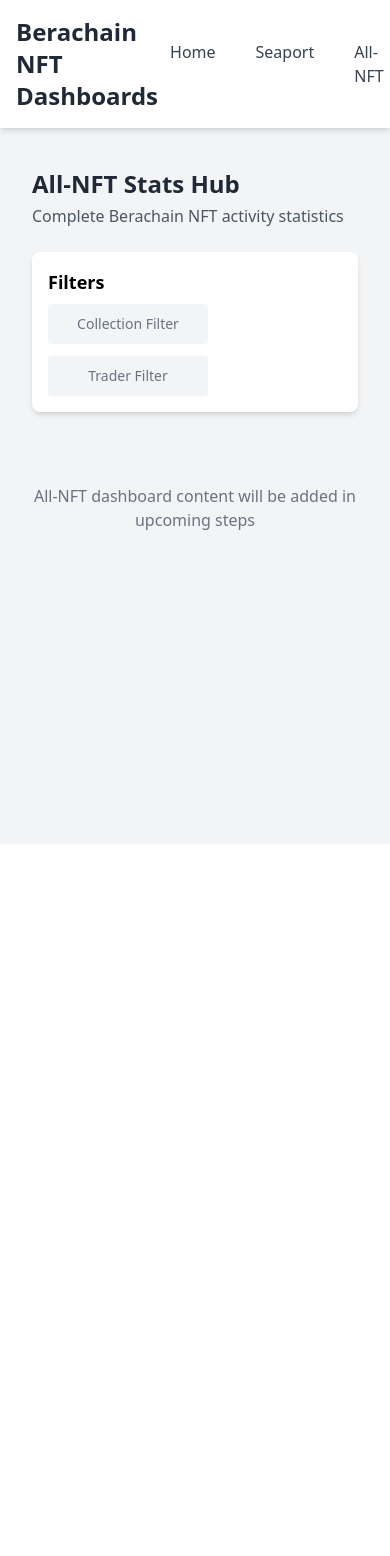
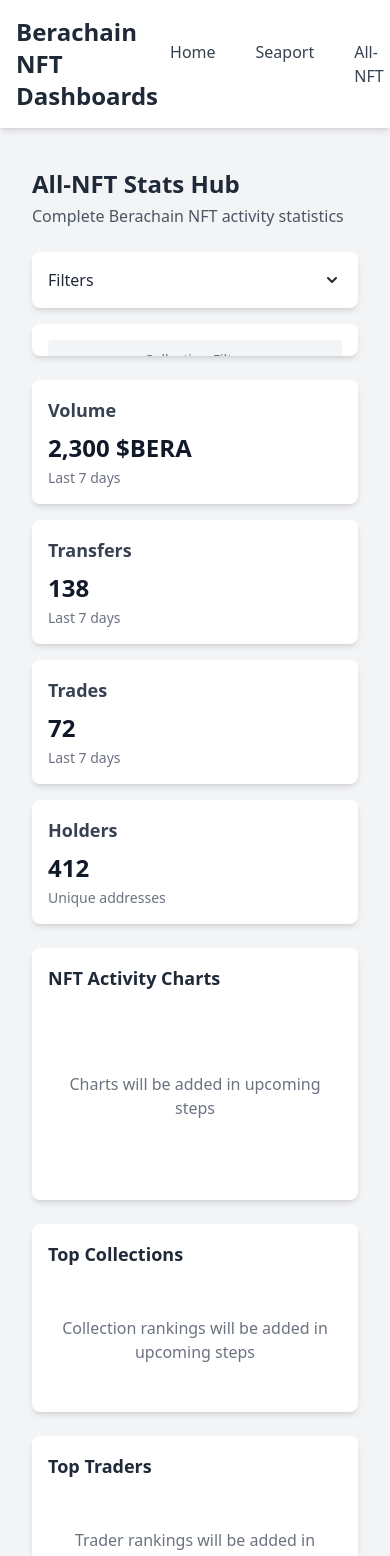
Before and after one commit to ooohminh/jpegpulse, a React (Create React App) app: page /all-nft in a window 390 px wide. Shown: the top 1556 px of the page. Before the commit the page ends 844 px from the top, so only its background shows below. Built offline with nearby package versions, Linux system fonts and the light colour scheme.

Commit message:
Add mobile responsiveness

```diff
--- a/src/AllNFTDashboard.js
+++ b/src/AllNFTDashboard.js
@@ -1,34 +1,113 @@
-import React from 'react';
+import React, { useState } from 'react';
 
 function AllNFTDashboard() {
+  // State for mobile filter drawer
+  const [showFilters, setShowFilters] = useState(false);
+
+  // Toggle filter drawer (mobile only)
+  const toggleFilters = () => {
+    setShowFilters(!showFilters);
+  };
+
   return (
     <div className="p-4">
       <header className="mb-6">
-        <h1 className="text-2xl font-bold text-gray-800 dark:text-white">
+        <h1 className="text-2xl font-bold text-gray-800 dark:text-white transition-colors duration-200">
           All-NFT Stats Hub
         </h1>
-        <p className="text-gray-600 dark:text-gray-300 mt-1">
+        <p className="text-gray-600 dark:text-gray-300 mt-1 transition-colors duration-200">
           Complete Berachain NFT activity statistics
         </p>
       </header>
 
-      <div className="filter-bar bg-white dark:bg-gray-800 rounded-lg shadow-md p-4 mb-6">
-        <h2 className="text-lg font-semibold mb-2">Filters</h2>
+      {/* Mobile filter toggle button */}
+      <div className="md:hidden mb-4">
+        <button
+          onClick={toggleFilters}
+          className="w-full flex items-center justify-between bg-white dark:bg-gray-800 rounded-lg shadow-md p-4 text-gray-800 dark:text-white transition-colors duration-200"
+        >
+          <span className="font-medium">Filters</span>
+          <svg
+            xmlns="http://www.w3.org/2000/svg"
+            className={`h-5 w-5 transition-transform duration-200 ${showFilters ? 'transform rotate-180' : ''}`}
+            viewBox="0 0 20 20"
+            fill="currentColor"
+          >
+            <path fillRule="evenodd" d="M5.293 7.293a1 1 0 011.414 0L10 10.586l3.293-3.293a1 1 0 111.414 1.414l-4 4a1 1 0 01-1.414 0l-4-4a1 1 0 010-1.414z" clipRule="evenodd" />
+          </svg>
+        </button>
+      </div>
+
+      {/* Filters - visible on desktop, collapsible on mobile */}
+      <div className={`filter-bar bg-white dark:bg-gray-800 rounded-lg shadow-md p-4 mb-6 transition-all duration-200 ${showFilters ? 'max-h-64' : 'max-h-0 md:max-h-none overflow-hidden md:overflow-visible p-0 md:p-4'}`}>
+        <h2 className="text-lg font-semibold mb-2 text-gray-800 dark:text-white transition-colors duration-200 hidden md:block">Filters</h2>
         {/* Filter inputs will be added here in a future step */}
-        <div className="flex flex-wrap gap-3">
-          <div className="filter-placeholder w-40 h-10 bg-gray-100 dark:bg-gray-700 rounded flex items-center justify-center text-sm text-gray-500 dark:text-gray-400">
+        <div className="flex flex-col sm:flex-row flex-wrap gap-3">
+          <div className="filter-placeholder w-full sm:w-40 h-10 bg-gray-100 dark:bg-gray-700 rounded flex items-center justify-center text-sm text-gray-500 dark:text-gray-400 transition-colors duration-200">
             Collection Filter
           </div>
-          <div className="filter-placeholder w-40 h-10 bg-gray-100 dark:bg-gray-700 rounded flex items-center justify-center text-sm text-gray-500 dark:text-gray-400">
+          <div className="filter-placeholder w-full sm:w-40 h-10 bg-gray-100 dark:bg-gray-700 rounded flex items-center justify-center text-sm text-gray-500 dark:text-gray-400 transition-colors duration-200">
             Trader Filter
           </div>
         </div>
       </div>
 
-      <div className="dashboard-content">
-        {/* Dashboard content will be added here in future steps */}
-        <div className="text-center text-gray-500 dark:text-gray-400 py-12">
-          All-NFT dashboard content will be added in upcoming steps
+      {/* Main content area - grid on larger screens */}
+      <div className="dashboard-content grid grid-cols-1 lg:grid-cols-12 gap-6">
+        {/* Left column - would contain charts */}
+        <div className="lg:col-span-8 space-y-6">
+          {/* Stats cards - grid layout */}
+          <div className="grid grid-cols-1 sm:grid-cols-2 xl:grid-cols-4 gap-4">
+            {/* Example stat cards - will be replaced with real components */}
+            <div className="stat-card bg-white dark:bg-gray-800 rounded-lg shadow-md p-4 transition-colors duration-200">
+              <h3 className="text-lg font-semibold text-gray-700 dark:text-gray-300 transition-colors duration-200">Volume</h3>
+              <p className="text-2xl font-bold text-gray-900 dark:text-white mt-2 transition-colors duration-200">2,300 $BERA</p>
+              <p className="text-sm text-gray-500 dark:text-gray-400 mt-1 transition-colors duration-200">Last 7 days</p>
+            </div>
+
+            <div className="stat-card bg-white dark:bg-gray-800 rounded-lg shadow-md p-4 transition-colors duration-200">
+              <h3 className="text-lg font-semibold text-gray-700 dark:text-gray-300 transition-colors duration-200">Transfers</h3>
+              <p className="text-2xl font-bold text-gray-900 dark:text-white mt-2 transition-colors duration-200">138</p>
+              <p className="text-sm text-gray-500 dark:text-gray-400 mt-1 transition-colors duration-200">Last 7 days</p>
+            </div>
+
+            <div className="stat-card bg-white dark:bg-gray-800 rounded-lg shadow-md p-4 transition-colors duration-200">
+              <h3 className="text-lg font-semibold text-gray-700 dark:text-gray-300 transition-colors duration-200">Trades</h3>
+              <p className="text-2xl font-bold text-gray-900 dark:text-white mt-2 transition-colors duration-200">72</p>
+              <p className="text-sm text-gray-500 dark:text-gray-400 mt-1 transition-colors duration-200">Last 7 days</p>
+            </div>
+
+            <div className="stat-card bg-white dark:bg-gray-800 rounded-lg shadow-md p-4 transition-colors duration-200">
+              <h3 className="text-lg font-semibold text-gray-700 dark:text-gray-300 transition-colors duration-200">Holders</h3>
+              <p className="text-2xl font-bold text-gray-900 dark:text-white mt-2 transition-colors duration-200">412</p>
+              <p className="text-sm text-gray-500 dark:text-gray-400 mt-1 transition-colors duration-200">Unique addresses</p>
+            </div>
+          </div>
+
+          {/* Charts placeholder */}
+          <div className="charts bg-white dark:bg-gray-800 rounded-lg shadow-md p-4 transition-colors duration-200">
+            <h3 className="text-lg font-semibold mb-4 text-gray-800 dark:text-white transition-colors duration-200">NFT Activity Charts</h3>
+            <div className="text-center py-16 text-gray-500 dark:text-gray-400 transition-colors duration-200">
+              Charts will be added in upcoming steps
+            </div>
+          </div>
+        </div>
+
+        {/* Right column - top collections/wallets tables */}
+        <div className="lg:col-span-4 space-y-6">
+          <div className="bg-white dark:bg-gray-800 rounded-lg shadow-md p-4 transition-colors duration-200">
+            <h3 className="text-lg font-semibold mb-4 text-gray-800 dark:text-white transition-colors duration-200">Top Collections</h3>
+            <div className="text-center py-8 text-gray-500 dark:text-gray-400 transition-colors duration-200">
+              Collection rankings will be added in upcoming steps
+            </div>
+          </div>
+
+          <div className="bg-white dark:bg-gray-800 rounded-lg shadow-md p-4 transition-colors duration-200">
+            <h3 className="text-lg font-semibold mb-4 text-gray-800 dark:text-white transition-colors duration-200">Top Traders</h3>
+            <div className="text-center py-8 text-gray-500 dark:text-gray-400 transition-colors duration-200">
+              Trader rankings will be added in upcoming steps
+            </div>
+          </div>
         </div>
       </div>
     </div>
--- a/src/SeaportDashboard.js
+++ b/src/SeaportDashboard.js
@@ -139,13 +139,21 @@
       </header>
 
       <div className="filter-bar bg-white dark:bg-gray-800 rounded-lg shadow-md p-4 mb-6">
-        <h2 className="text-lg font-semibold mb-2 text-gray-800 dark:text-white">Filters</h2>
+        <div className="flex justify-between items-center md:hidden mb-2">
+          <h2 className="text-lg font-semibold text-gray-800 dark:text-white">Filters</h2>
+          <button className="p-2 rounded hover:bg-gray-100 dark:hover:bg-gray-700 transition-colors duration-200">
+            <svg xmlns="http://www.w3.org/2000/svg" className="h-5 w-5 text-gray-700 dark:text-gray-300" viewBox="0 0 20 20" fill="currentColor">
+              <path fillRule="evenodd" d="M3 5a1 1 0 011-1h12a1 1 0 110 2H4a1 1 0 01-1-1zm0 5a1 1 0 011-1h12a1 1 0 110 2H4a1 1 0 01-1-1zm1 5a1 1 0 100 2h12a1 1 0 100-2H4z" clipRule="evenodd" />
+            </svg>
+          </button>
+        </div>
+        <h2 className="text-lg font-semibold mb-2 text-gray-800 dark:text-white hidden md:block">Filters</h2>
         {/* Filter inputs will be added here in a future step */}
-        <div className="flex flex-wrap gap-3">
-          <div className="filter-placeholder w-40 h-10 bg-gray-100 dark:bg-gray-700 rounded flex items-center justify-center text-sm text-gray-500 dark:text-gray-400">
+        <div className="flex flex-col sm:flex-row flex-wrap gap-3">
+          <div className="filter-placeholder w-full sm:w-40 h-10 bg-gray-100 dark:bg-gray-700 rounded flex items-center justify-center text-sm text-gray-500 dark:text-gray-400">
             Collection Filter
           </div>
-          <div className="filter-placeholder w-40 h-10 bg-gray-100 dark:bg-gray-700 rounded flex items-center justify-center text-sm text-gray-500 dark:text-gray-400">
+          <div className="filter-placeholder w-full sm:w-40 h-10 bg-gray-100 dark:bg-gray-700 rounded flex items-center justify-center text-sm text-gray-500 dark:text-gray-400">
             Trader Filter
           </div>
         </div>
@@ -188,19 +196,40 @@
           Charts and tables will be added in upcoming steps
         </div>
 
-        {/* Live Updates Panel */}
-        <div className="live-updates-container">
+        {/* Live Updates Panel - Fixed position on mobile, sidebar on desktop */}
+        <div className={`live-updates-container transition-all duration-300 md:w-72 md:pr-2
+          ${showLiveUpdates ?
+            'fixed bottom-0 left-0 right-0 md:fixed md:top-20 md:right-auto md:bottom-0 md:left-auto md:translate-x-0 z-10' :
+            'fixed bottom-0 left-0 right-0 md:fixed md:top-20 md:right-auto md:bottom-0 md:left-0 md:-translate-x-full z-10'
+          }
+        `}>
           <button
             onClick={toggleLiveUpdates}
-            className="flex items-center justify-between w-full bg-blue-600 hover:bg-blue-700 text-white px-4 py-2 rounded-t-md font-medium text-sm"
+            className="flex items-center justify-between w-full bg-blue-600 hover:bg-blue-700 text-white px-4 py-2 rounded-t-md font-medium text-sm md:hidden"
           >
             <span>Live Updates</span>
             <span className="ml-2">{showLiveUpdates ? '▼' : '▲'}</span>
           </button>
 
-          {showLiveUpdates && (
-            <div className="live-updates-panel bg-white dark:bg-gray-800 border border-gray-200 dark:border-gray-700 rounded-b-md shadow-md p-4 max-h-60 overflow-y-auto">
-              <h3 className="text-lg font-semibold mb-2 text-gray-800 dark:text-white">Recent Trades</h3>
+          <div className={`
+            live-updates-panel bg-white dark:bg-gray-800 border border-gray-200 dark:border-gray-700
+            shadow-md p-4 overflow-y-auto transition-all duration-300
+            ${showLiveUpdates ? 'max-h-60 md:max-h-[calc(100vh-20rem)]' : 'max-h-0 md:max-h-0 overflow-hidden p-0 md:rounded-none'}
+            rounded-b-md md:rounded-r-md md:rounded-bl-none
+          `}>
+            <div className="hidden md:flex justify-between items-center mb-2">
+              <h3 className="text-lg font-semibold text-gray-800 dark:text-white">Live Updates</h3>
+              <button
+                onClick={toggleLiveUpdates}
+                className="text-gray-500 hover:text-gray-700 dark:text-gray-400 dark:hover:text-gray-200"
+              >
+                <svg xmlns="http://www.w3.org/2000/svg" className="h-5 w-5" viewBox="0 0 20 20" fill="currentColor">
+                  <path fillRule="evenodd" d="M15.707 4.293a1 1 0 010 1.414L8.414 13H10a1 1 0 110 2H6a1 1 0 01-1-1v-4a1 1 0 112 0v1.586l7.293-7.293a1 1 0 011.414 0z" clipRule="evenodd" />
+                </svg>
+              </button>
+            </div>
+
+            <h3 className="text-lg font-semibold mb-2 text-gray-800 dark:text-white md:hidden">Recent Trades</h3>
 
             {/* Loading indicator */}
             {loadingLive && (
@@ -222,8 +251,8 @@
               {liveUpdates.map(trade => (
                 <div key={trade.id} className="trade-item p-2 border-b border-gray-100 dark:border-gray-700 text-sm">
                   <div className="flex justify-between">
-                      <span className="font-medium">#{trade.id} | {trade.collection}</span>
-                      <span className="text-gray-500 dark:text-gray-400">{trade.timestamp}</span>
+                    <span className="font-medium truncate max-w-[150px]">#{trade.id} | {trade.collection}</span>
+                    <span className="text-gray-500 dark:text-gray-400 ml-2">{trade.timestamp}</span>
                   </div>
                   <div className="text-blue-600 dark:text-blue-400">
                     {trade.price} | TokenID: {trade.tokenId}
@@ -237,7 +266,25 @@
               )}
             </div>
           </div>
+        </div>
+
+        {/* Toggle button for desktop view - fixed to right edge */}
+        <div className={`hidden md:block fixed top-32 right-0 z-20 ${showLiveUpdates ? 'md:right-72' : 'md:right-0'}`}>
+          <button
+            onClick={toggleLiveUpdates}
+            className="bg-blue-600 hover:bg-blue-700 text-white p-2 rounded-l-md shadow-md transition-all duration-200"
+            aria-label="Toggle live updates"
+          >
+            {showLiveUpdates ? (
+              <svg xmlns="http://www.w3.org/2000/svg" className="h-5 w-5" viewBox="0 0 20 20" fill="currentColor">
+                <path fillRule="evenodd" d="M10.293 15.707a1 1 0 010-1.414L14.586 10l-4.293-4.293a1 1 0 111.414-1.414l5 5a1 1 0 010 1.414l-5 5a1 1 0 01-1.414 0z" clipRule="evenodd" />
+              </svg>
+            ) : (
+              <svg xmlns="http://www.w3.org/2000/svg" className="h-5 w-5" viewBox="0 0 20 20" fill="currentColor">
+                <path fillRule="evenodd" d="M15.707 15.707a1 1 0 01-1.414 0l-5-5a1 1 0 010-1.414l5-5a1 1 0 111.414 1.414L11.414 10l4.293 4.293a1 1 0 010 1.414z" clipRule="evenodd" />
+              </svg>
             )}
+          </button>
         </div>
       </div>
     </div>
```
Also changed, not shown: 1 other file (tests, documents, lock files or other folders). Lines whose indentation alone changed are shown as unchanged.
